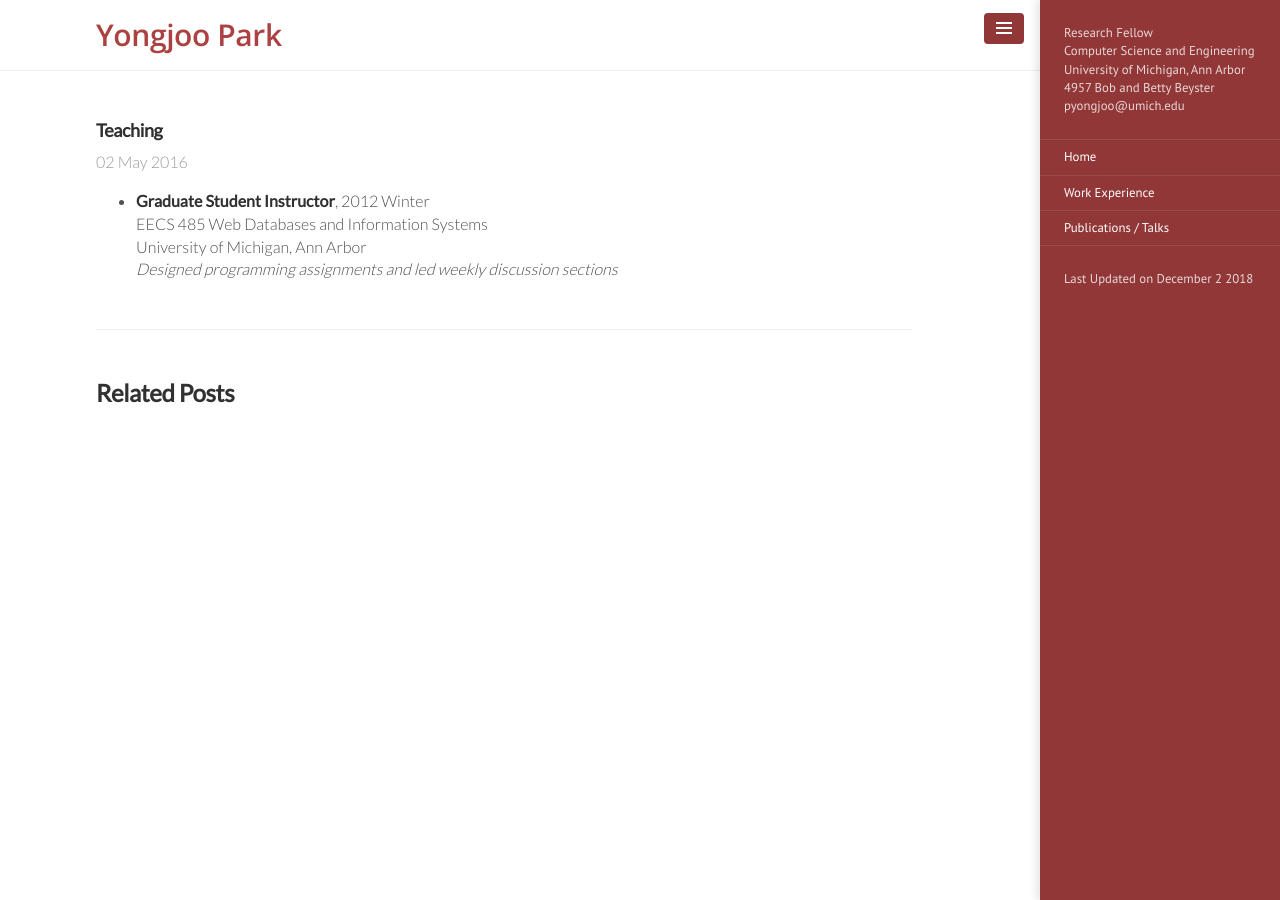
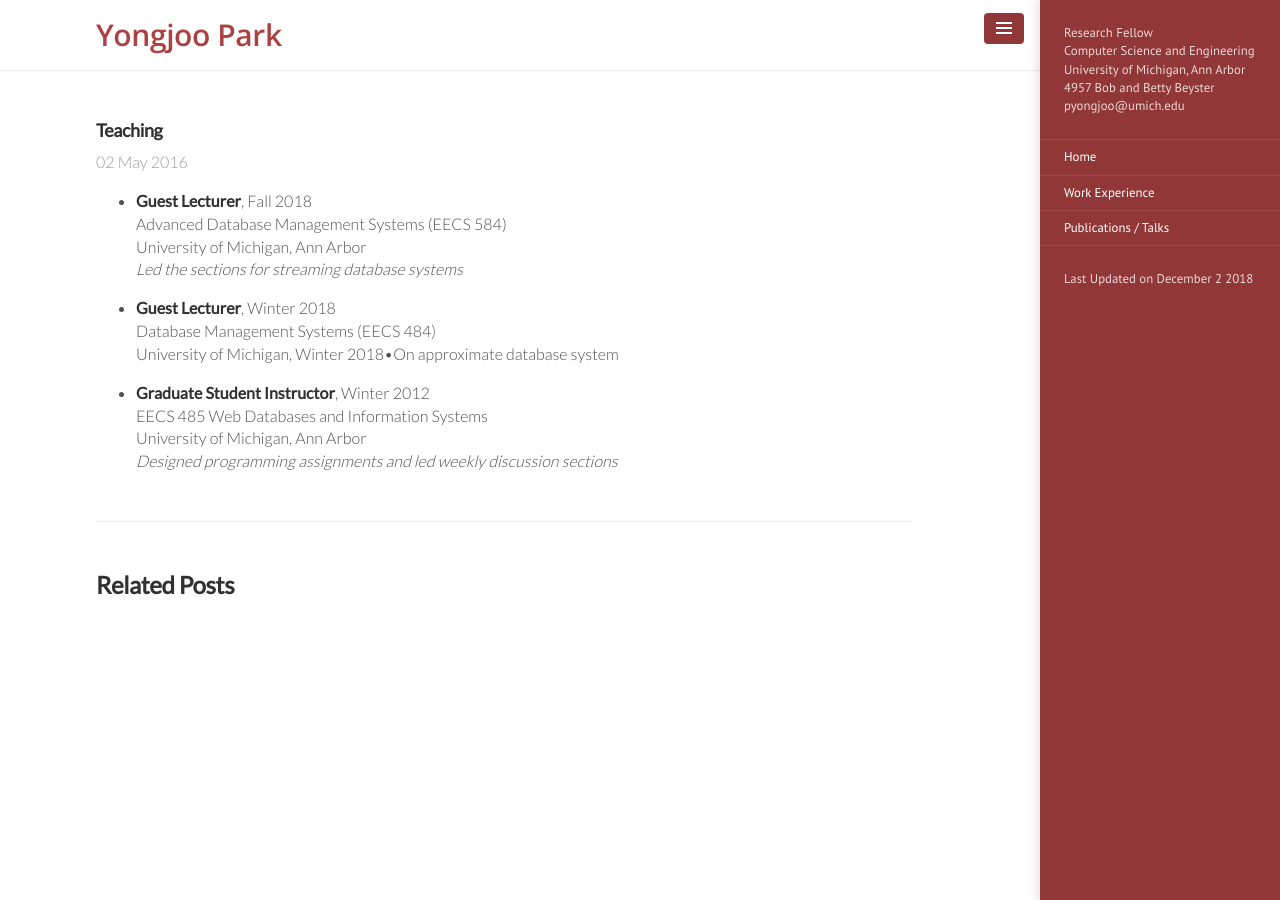
Before and after one commit to pyongjoo/pyongjoo.github.io, a Jekyll site: the page built from _experiences/2016-05-02-teaching.md, in a window 1280 px wide. Built offline with Jekyll 4.4.1, drawn with Linux system fonts in a browser that asks for light colours.

Commit message:
teaching added

```diff
--- a/_experiences/2016-05-02-teaching.md
+++ b/_experiences/2016-05-02-teaching.md
@@ -3,7 +3,16 @@ layout: post
 title: Teaching
 ---
 
-- **Graduate Student Instructor**, 2012 Winter
+- **Guest Lecturer**, Fall 2018
+  Advanced Database Management Systems (EECS 584)
+  University of Michigan, Ann Arbor
+  *Led the sections for streaming database systems*
+
+- **Guest Lecturer**, Winter 2018
+  Database Management Systems (EECS 484)
+  University of Michigan, Winter 2018•On approximate database system
+
+- **Graduate Student Instructor**, Winter 2012
   EECS 485 Web Databases and Information Systems
   University of Michigan, Ann Arbor
   *Designed programming assignments and led weekly discussion sections*
```
